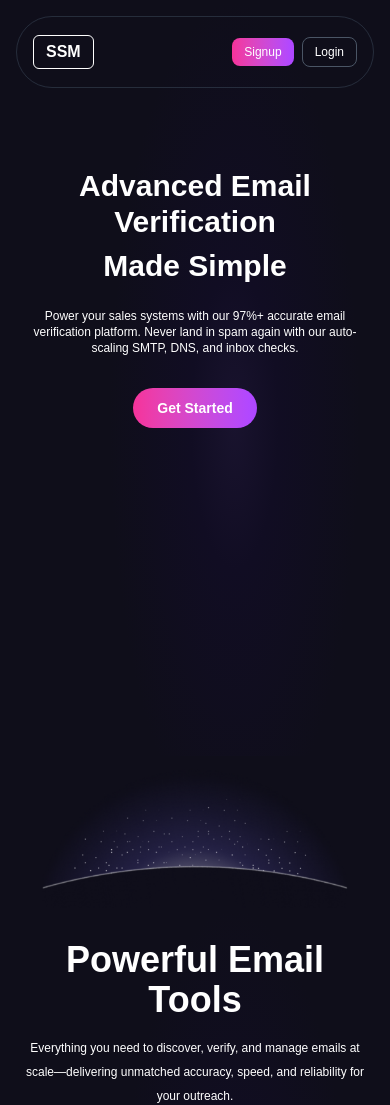
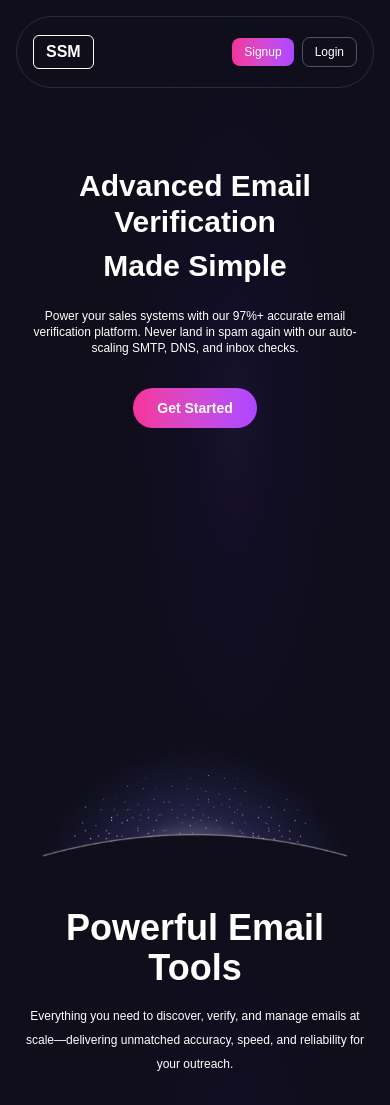
Before and after one commit to zuhaibarshad-786/verifierEmail, a React (Vite) app: page / in a window 390 px wide. Shown: the top 1105 px of the page. Built offline with nearby package versions, Linux system fonts and the light colour scheme; a web font is replaced by a local one.

Commit message:
Update home.jsx

```diff
--- a/src/Pages/Home/home.jsx
+++ b/src/Pages/Home/home.jsx
@@ -81,7 +81,7 @@ export default function Home() {
         </main>
       </div>
       {/* Moon horizon  */}
-      <div className="flex -mt-22 md:-mt-8 justify-center bg-[#0F0E1A]">
+      <div className="flex -mt-30 md:-mt-8 justify-center bg-[#0F0E1A]">
         <img width={900} height={100} src="/moonHorizon.png" alt="" />
       </div>
       <EmailToolsSection />
```
